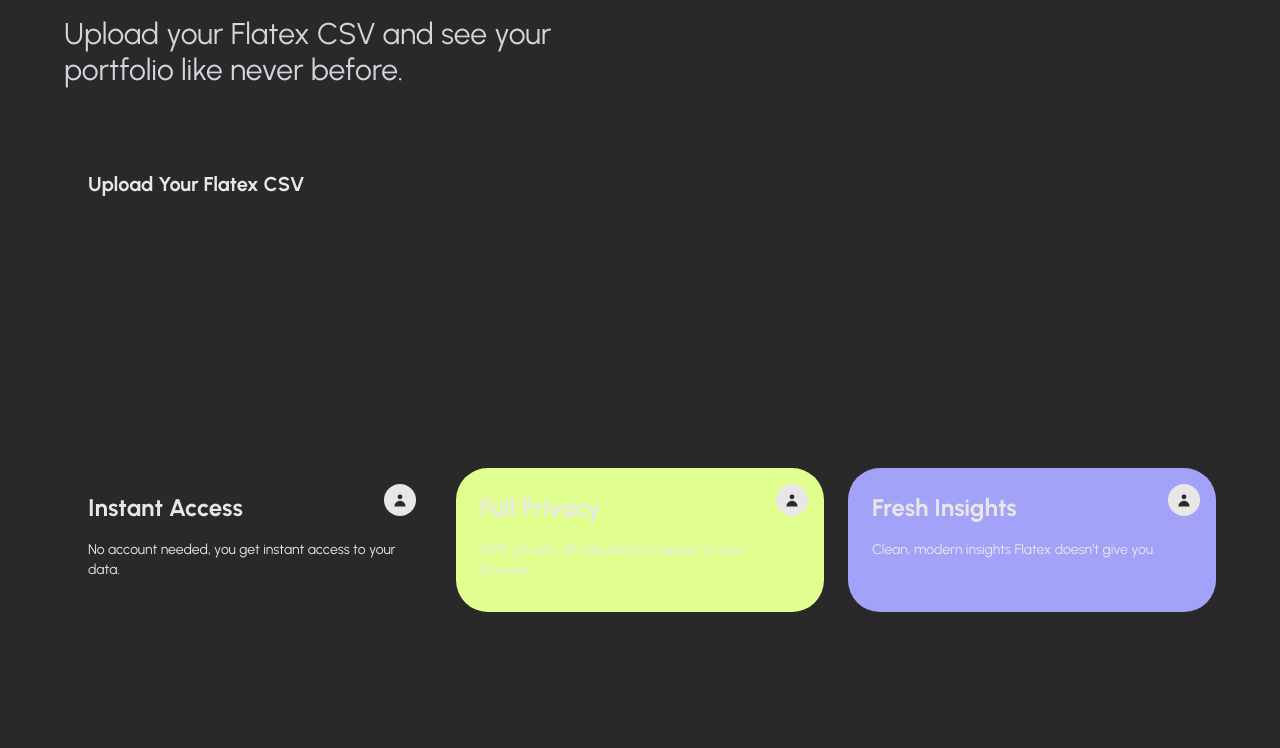
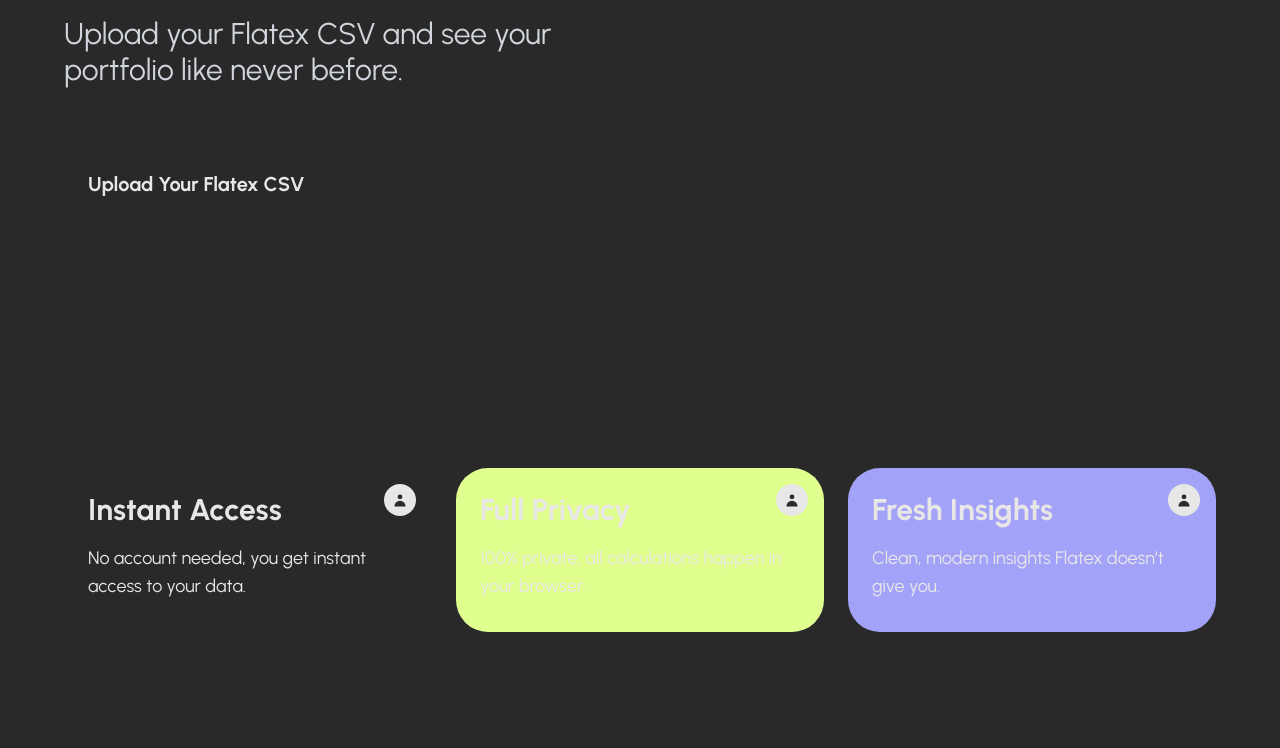
Before and after one commit to domonkospapp/stock-space, a Next.js app: page / in a window 1280 px wide. Shown: the part 396-1144 px from the top of the page. Built offline with nearby package versions, Linux system fonts and the light colour scheme; a web font is replaced by a local one.

Commit message:
Make card fonts bigger

```diff
--- a/src/app/page.tsx
+++ b/src/app/page.tsx
@@ -402,11 +402,11 @@
           />
         </svg>
       </div>
-      <h3 className="text-2xl font-bold font-urbanist mb-4 text-background">
+      <h3 className="text-3xl font-bold font-urbanist mb-4 text-background">
         {title}
       </h3>
 
-      <p className="font-urbanist text-background text-sm mb-2">{text}</p>
+      <p className="font-urbanist text-background text-lg mb-2">{text}</p>
     </div>
   );
 };
```
